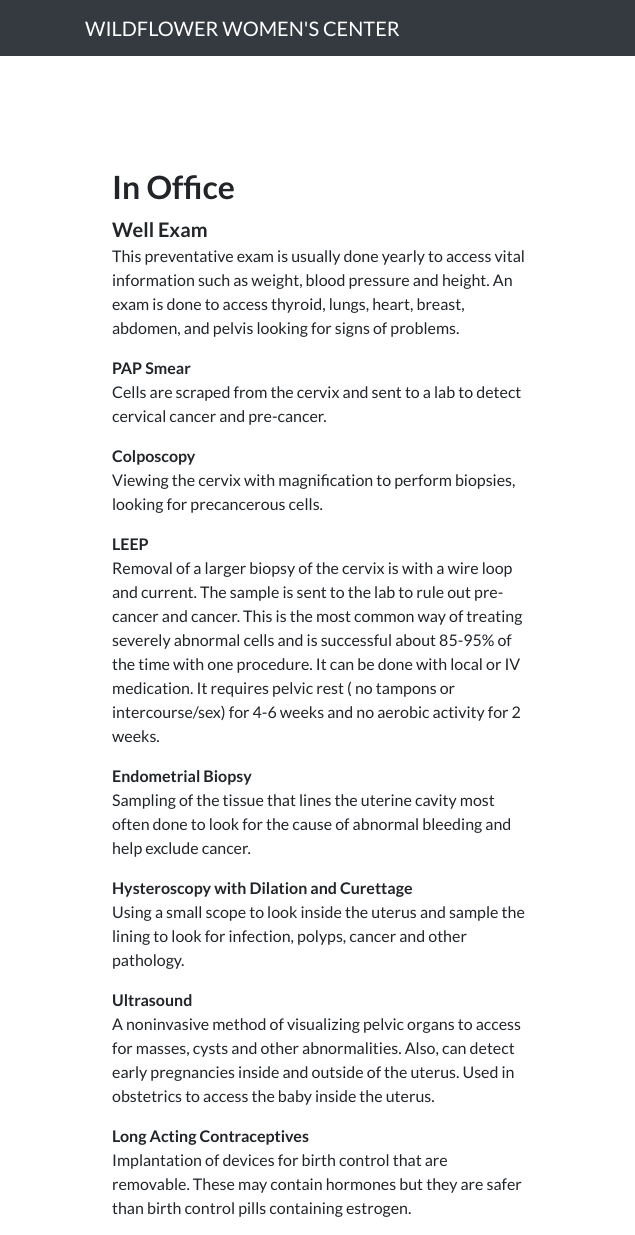
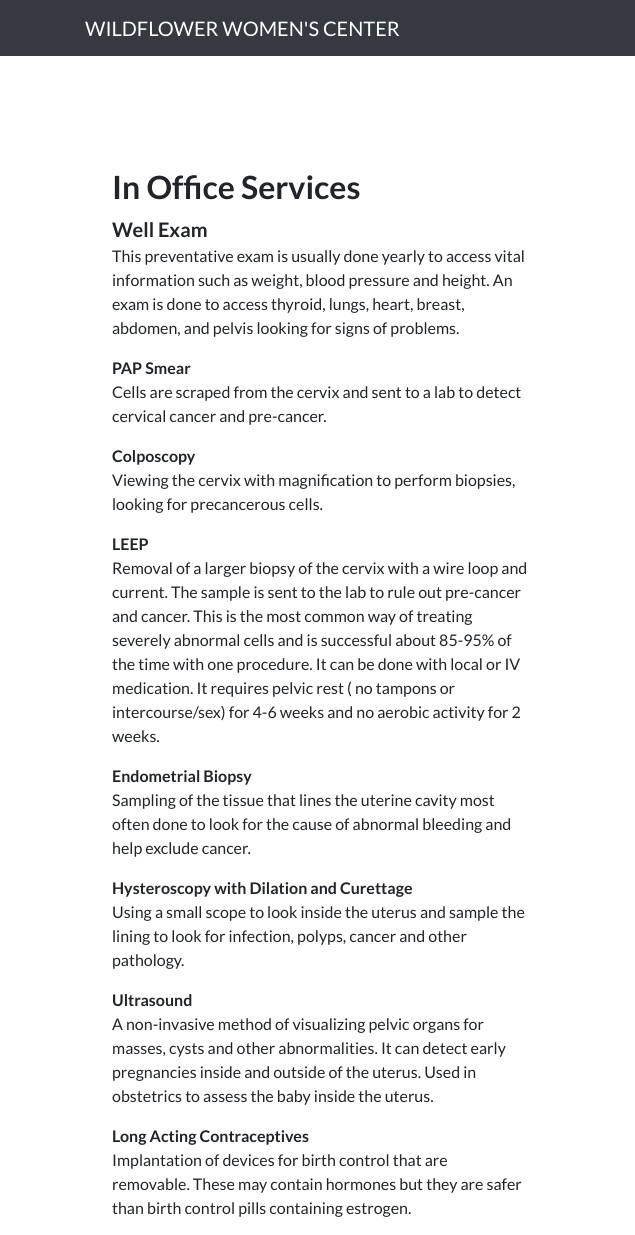
Before and after one commit to csging/WWCNew, a website: page glossary.html in a window 1280 px wide. Shown: the top 1235 px of the page, 0-635 px from the left. Drawn offline with Linux system fonts and the light colour scheme.

Commit message:
moved in office procedure to be more visually appealing, spellcheck and grammar check on glossary.html

```diff
--- a/glossary.html
+++ b/glossary.html
@@ -47,7 +47,7 @@
         <div class="col-lg-6 order-lg-2 text-white showcase-img" style="background-image: url('img/fl1.jpg');"></div>
         <div class="col-lg-6 order-lg-1 my-auto showcase-text">
 
-          <h2>In Office</h2>
+          <h2>In Office Services</h2>
           <p class="lead mb-0">
             <a id="wellExam" class="font-weight-bold">Well Exam</a></li>
                 <p class="font-weight-normal">This preventative exam is usually done yearly to access vital information such as weight, blood pressure and height. An exam is done to access thyroid, lungs, heart, breast, abdomen, and pelvis looking for signs of problems.</p>
@@ -56,13 +56,13 @@
             <a id="colpo" class="font-weight-bold">Colposcopy</a>
                 <p class="font-weight-normal">Viewing the cervix with magnification to perform biopsies, looking for precancerous cells.</p>
             <a id="leep" class="font-weight-bold">LEEP</a>
-                <p class="font-weight-normal">Removal of a larger biopsy of the cervix is with a wire loop and current. The sample is sent to the lab to rule out pre-cancer and cancer. This is the most common way of treating severely abnormal cells and is successful about 85-95% of the time with one procedure. It can be done with local or IV medication. It requires pelvic rest ( no tampons or intercourse/sex) for 4-6 weeks and no aerobic activity for 2 weeks.</p>
+                <p class="font-weight-normal">Removal of a larger biopsy of the cervix with a wire loop and current. The sample is sent to the lab to rule out pre-cancer and cancer. This is the most common way of treating severely abnormal cells and is successful about 85-95% of the time with one procedure. It can be done with local or IV medication. It requires pelvic rest ( no tampons or intercourse/sex) for 4-6 weeks and no aerobic activity for 2 weeks.</p>
             <a id="endo" class="font-weight-bold">Endometrial Biopsy</a>
                 <p class="font-weight-normal">Sampling of the tissue that lines the uterine cavity most often done to look for the cause of abnormal bleeding and help exclude cancer.</p>
             <a id="hysteroscopy" class="font-weight-bold">Hysteroscopy with Dilation and Curettage</a>
                 <p class="font-weight-normal">Using a small scope to look inside the uterus and sample the lining to look for infection, polyps, cancer and other pathology.</p>
             <a id="ultra" class="font-weight-bold">Ultrasound</a>
-                <p class="font-weight-normal">A noninvasive method of visualizing pelvic organs to access for masses, cysts and other abnormalities. Also, can detect early pregnancies inside and outside of the uterus. Used in obstetrics to access the baby inside the uterus.</p>
+                <p class="font-weight-normal">A non-invasive method of visualizing pelvic organs for masses, cysts and other abnormalities. It can detect early pregnancies inside and outside of the uterus. Used in obstetrics to assess the baby inside the uterus.</p>
             <a id ="lac" class="font-weight-bold">Long Acting Contraceptives</a>
                 <p class="font-weight-normal">Implantation of devices for birth control that are removable. These may contain hormones but they are safer than birth control pills containing estrogen.</p>
             <a id="hrt" class="font-weight-bold">Hormone replacement Therapy</a>
```
Also changed, not shown: index.html (+1 -1 lines).
